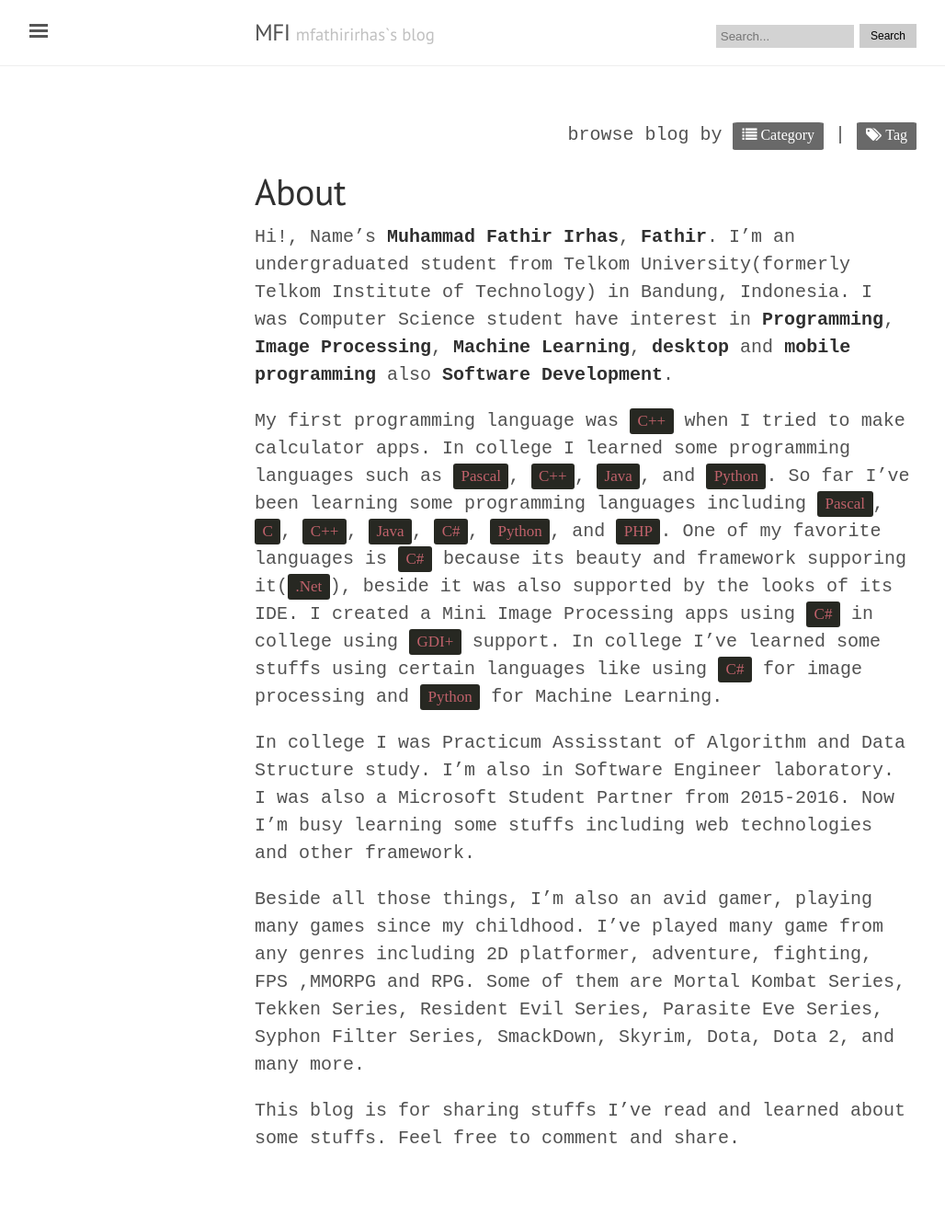
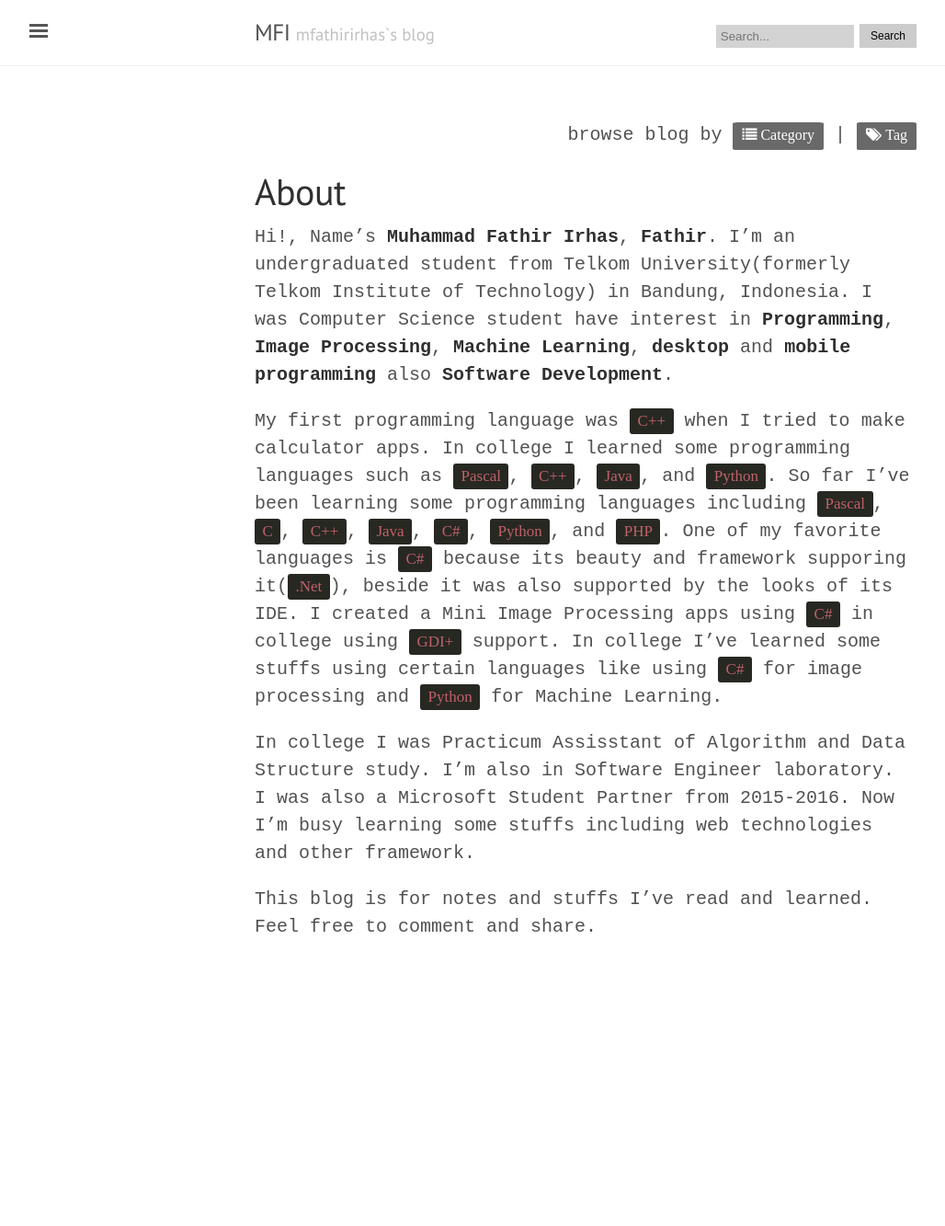
Before and after one commit to mfirhas/mfathirirhas.github.io, a Jekyll site: the page built from about.md, in a window 1280 px wide. Shown: the whole page at 92% size, without its empty margins (3-1031 px from the left). Built offline with Jekyll 4.4.1, drawn with Linux system fonts in a browser that asks for light colours; nearby versions of some CDN libraries; comment, search, counter and statistics services are not loaded; after the commit the page ends 1103 px from its top, so only the background shows below that.

Commit message:
edit about

```diff
--- a/about.md
+++ b/about.md
@@ -9,6 +9,4 @@ My first programming language was `C++` when I tried to make calculator apps. In
 
 In college I was Practicum Assisstant of Algorithm and Data Structure study. I'm also in Software Engineer laboratory. I was also a Microsoft Student Partner from 2015-2016. Now I'm busy learning some stuffs including web technologies and other framework.
 
-Beside all those things, I'm also an avid gamer, playing many games since my childhood. I've played many game from any genres including 2D platformer, adventure, fighting, FPS ,MMORPG and RPG. Some of them are Mortal Kombat Series, Tekken Series, Resident Evil Series, Parasite Eve Series, Syphon Filter Series, SmackDown, Skyrim, Dota, Dota 2, and many more.
-
-This blog is for sharing stuffs I've read and learned about some stuffs. Feel free to comment and share.
+This blog is for notes and stuffs I've read and learned. Feel free to comment and share.
```
